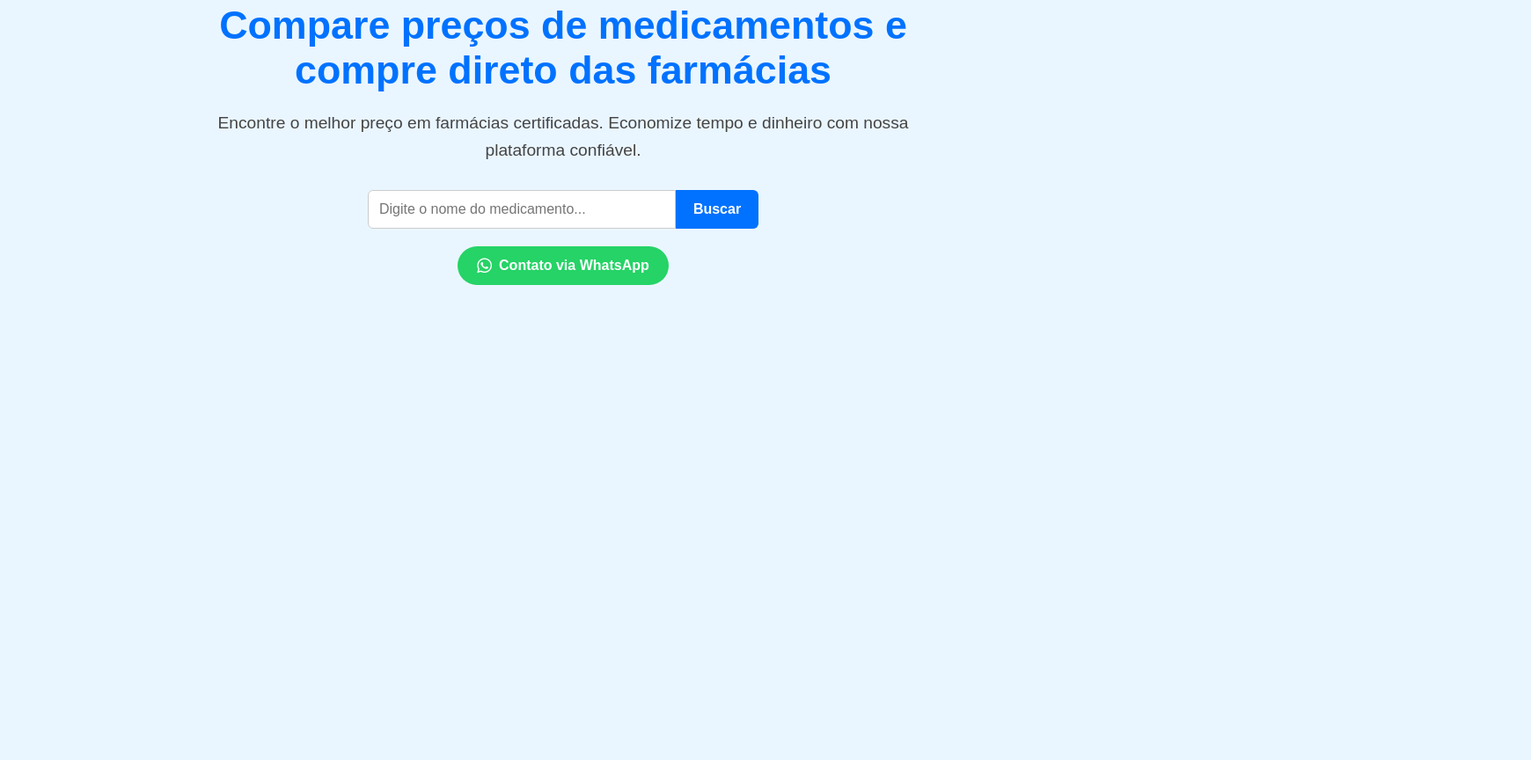
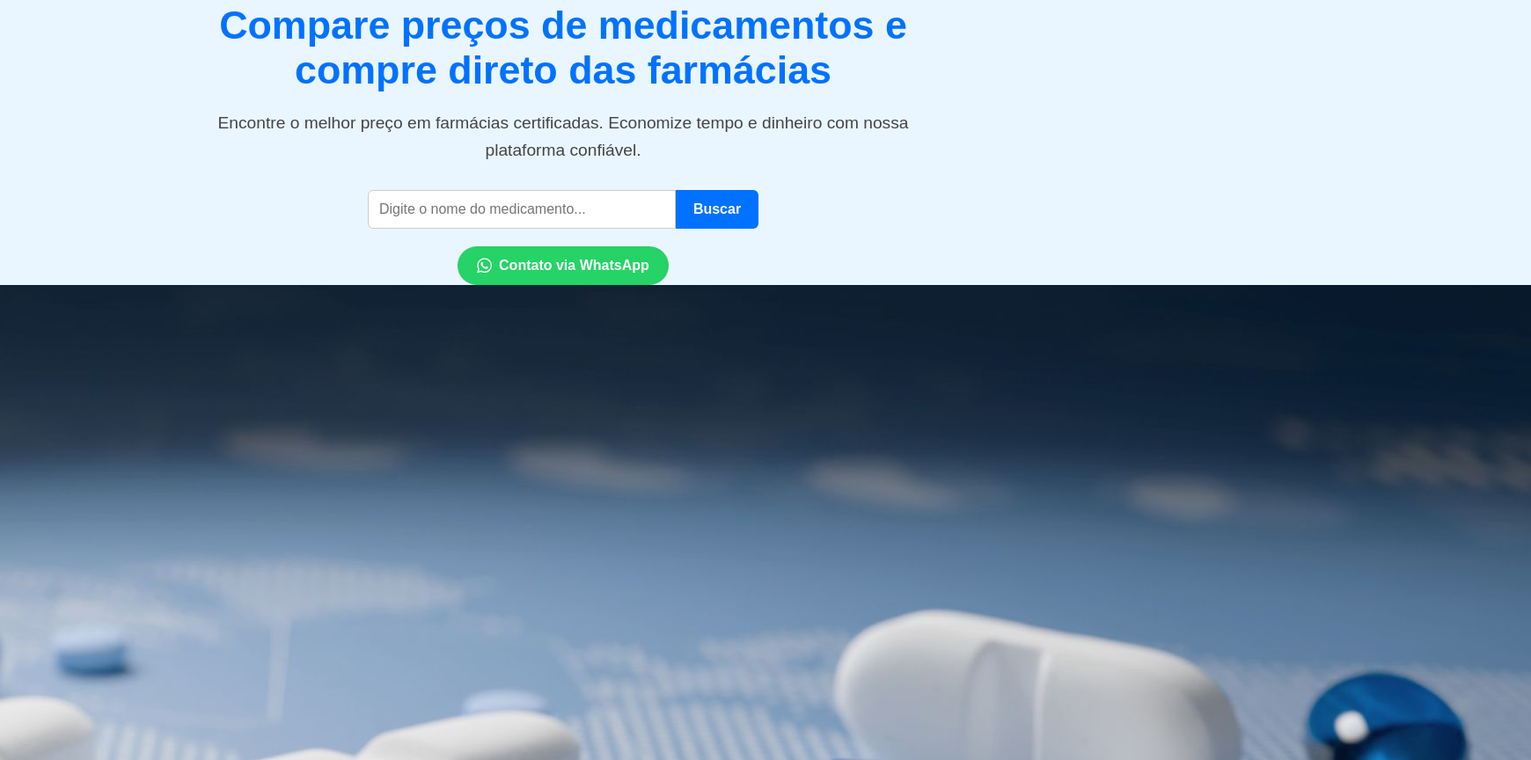
Before and after one commit to CarlosHMoraesLenz/Farma-Imersiva, a plain HTML site: page Pi/public/index.html in a window 1280 px wide. Shown: the part 146-1010 px from the top of the page at 88% size, 1740 px wide, since content can reach past the window. Before the commit the page ends 800 px from the top, so only its background shows below. Drawn offline with Linux system fonts and the light colour scheme; files that its build step writes are made by us from their sources.

Commit message:
ajustes pasta e inserção de div imagem

```diff
--- a/Pi/src/pages/home/index.html
+++ b/Pi/public/index.html
@@ -49,6 +49,9 @@
                 </a>
             </div>
         </div>
+        <div>
+            <img src="images/medicamentos.png" alt="medicamentoImg">
+        </div>
     </section>
 </body>
 </html>
```
Also changed, not shown: Pi/public/css/index.css (renamed from Pi/src/pages/home/index.css), Pi/public/images/medicamentos.png (renamed from Pi/public/assets/images/medicamentos.png).
